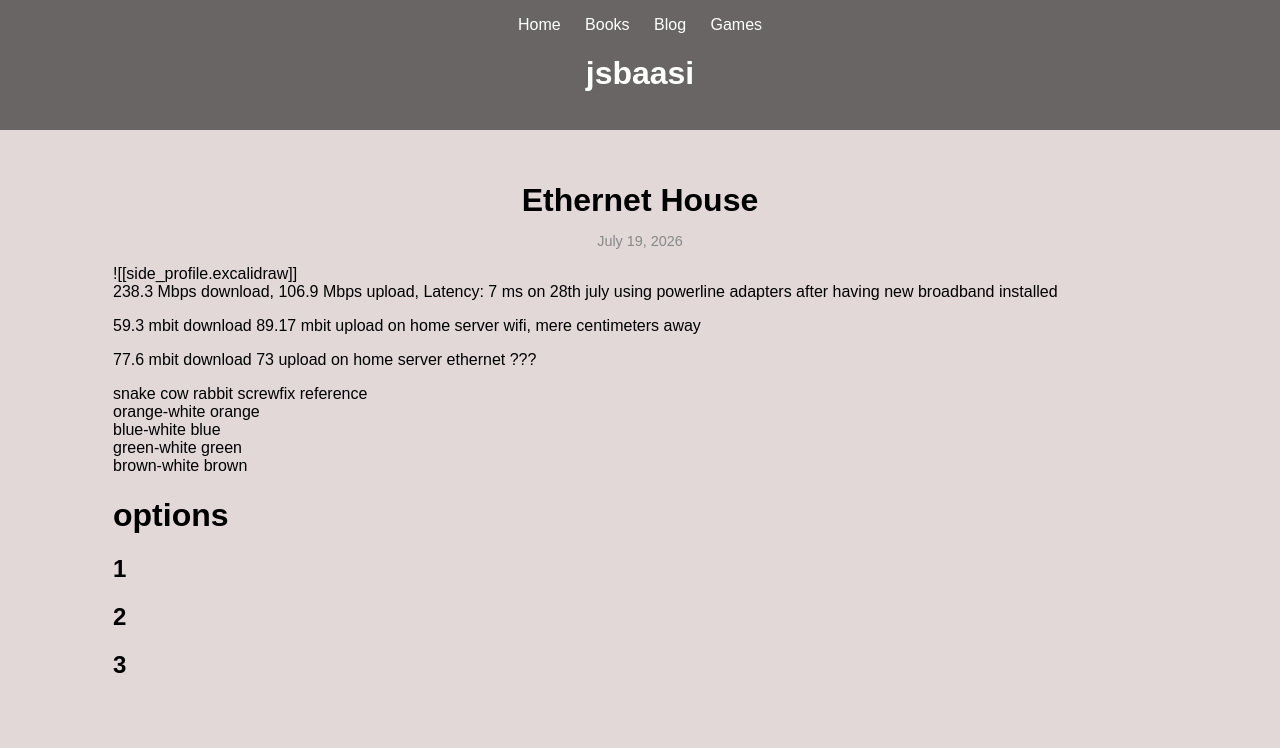
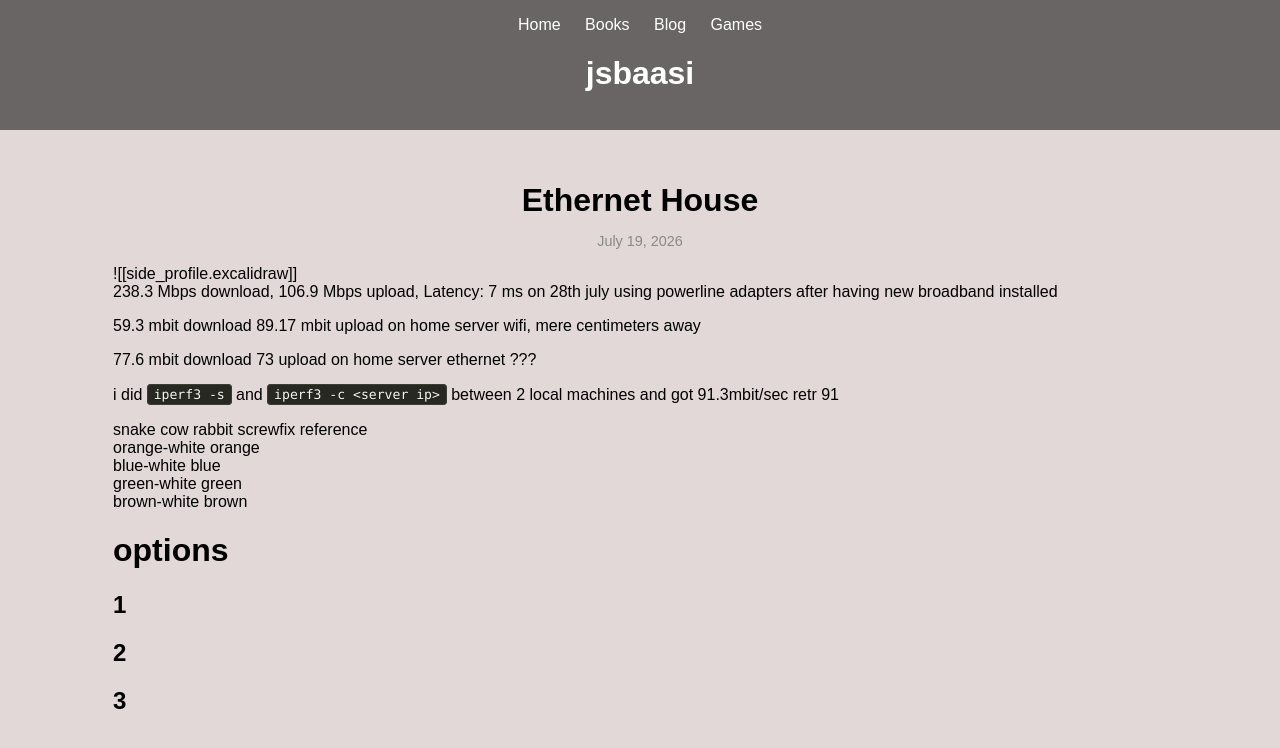
Before and after one commit to jsbaasi/jsbaasi.github.io, a Jekyll site: the page built from _posts/2026-07-19-ethernet-house.md, in a window 1280 px wide. Shown: the top 748 px of the page. Built offline with Jekyll 4.4.1, drawn with Linux system fonts in a browser that asks for light colours.

Commit message:
vault backup: 2026-07-31 16:17:15

```diff
--- a/_posts/2026-07-19-ethernet-house.md
+++ b/_posts/2026-07-19-ethernet-house.md
@@ -12,6 +12,8 @@ permalink: /ethernet-house/
 
 77.6 mbit download 73 upload on home server ethernet ???
 
+i did `iperf3 -s` and `iperf3 -c <server ip>` between 2 local machines and got 91.3mbit/sec retr 91
+
 snake cow rabbit screwfix reference
 orange-white orange
 blue-white blue
```
